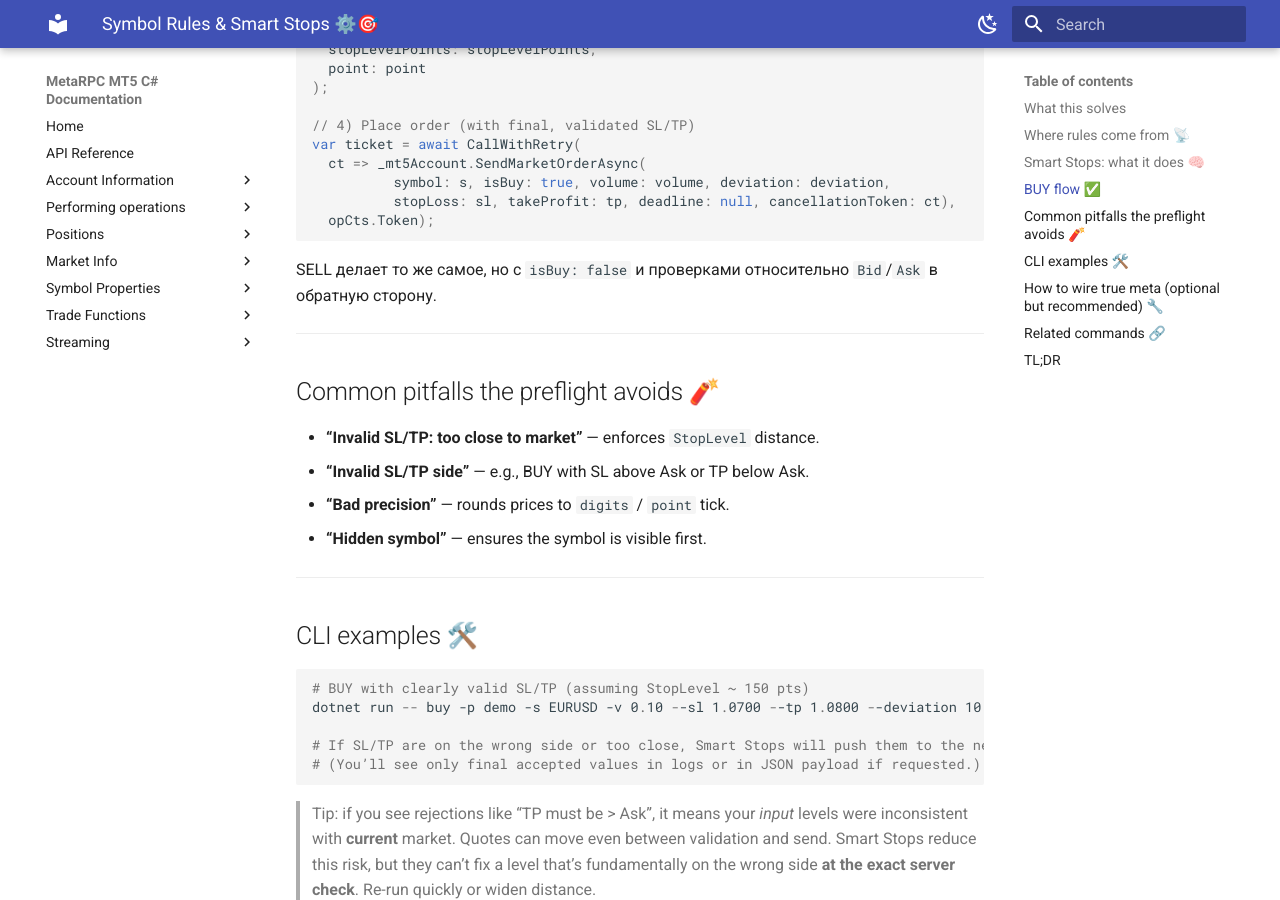
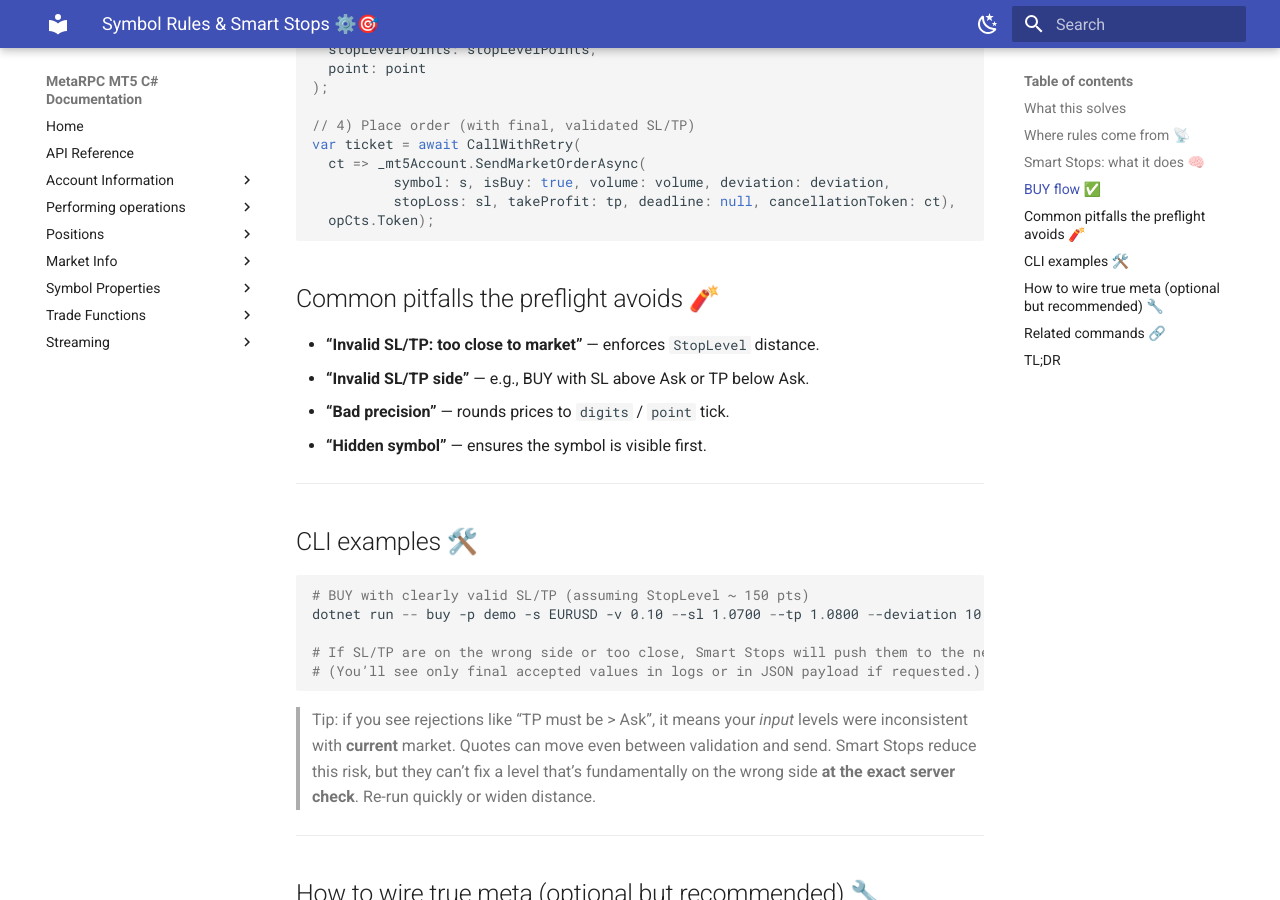
Before and after one commit to MetaRPC/CSharpMT5, an MkDocs documentation site: the page built from docs/SymbolRules_SmartStops.md, in a window 1280 px wide and 900 px high, scrolled down 2564 px. Built offline with MkDocs 1.6.1 and Material for MkDocs 9.7.7, drawn with Linux system fonts in a browser that asks for light colours.

Commit message:
Update SymbolRules_SmartStops.md

````diff
--- a/docs/SymbolRules_SmartStops.md
+++ b/docs/SymbolRules_SmartStops.md
@@ -119,10 +119,6 @@ var ticket = await CallWithRetry(
   opCts.Token);
 ```
 
-SELL делает то же самое, но с `isBuy: false` и проверками относительно `Bid`/`Ask` в обратную сторону.
-
----
-
 ## Common pitfalls the preflight avoids 🧨
 
 * **“Invalid SL/TP: too close to market”** — enforces `StopLevel` distance.
````
